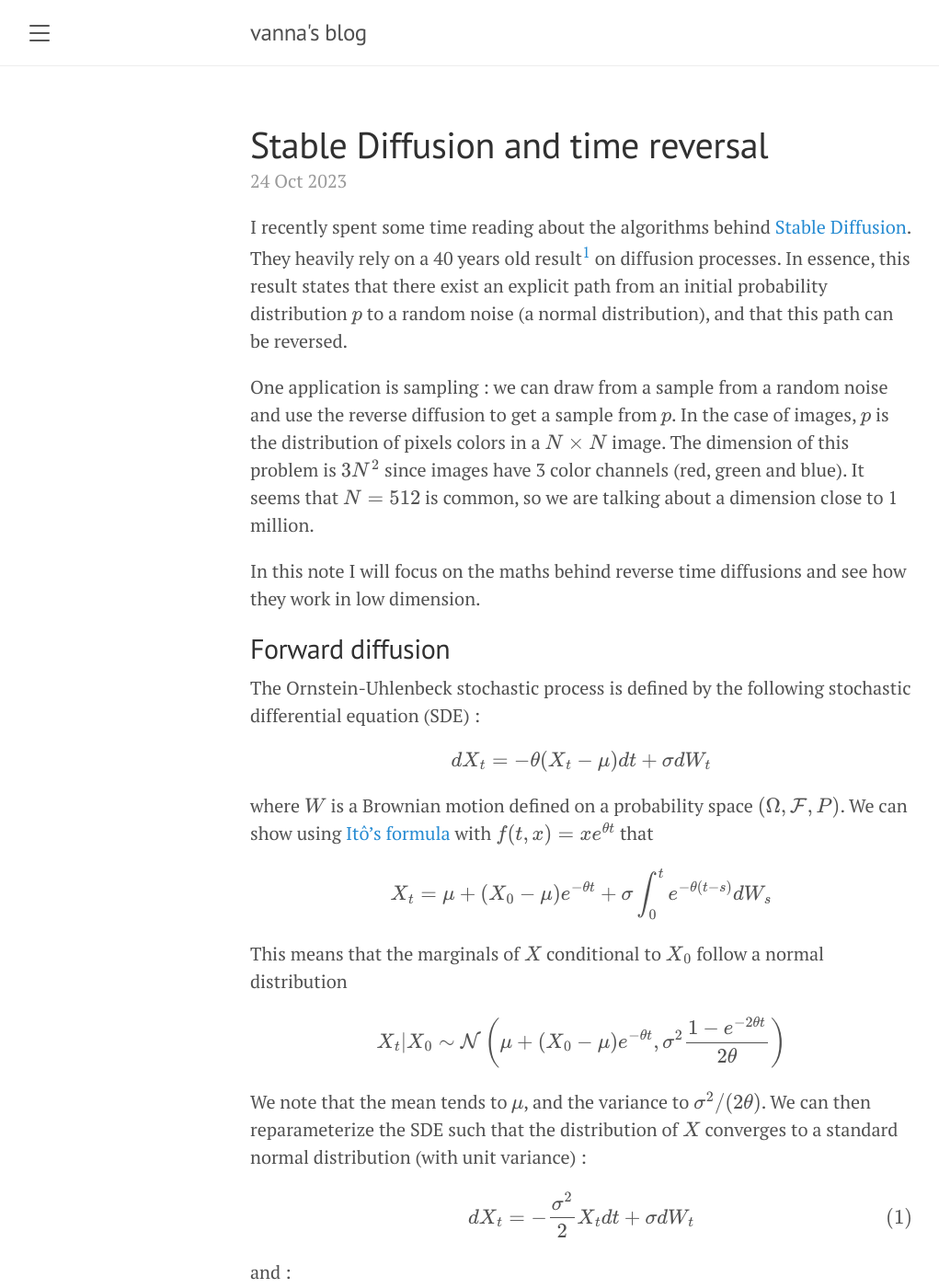
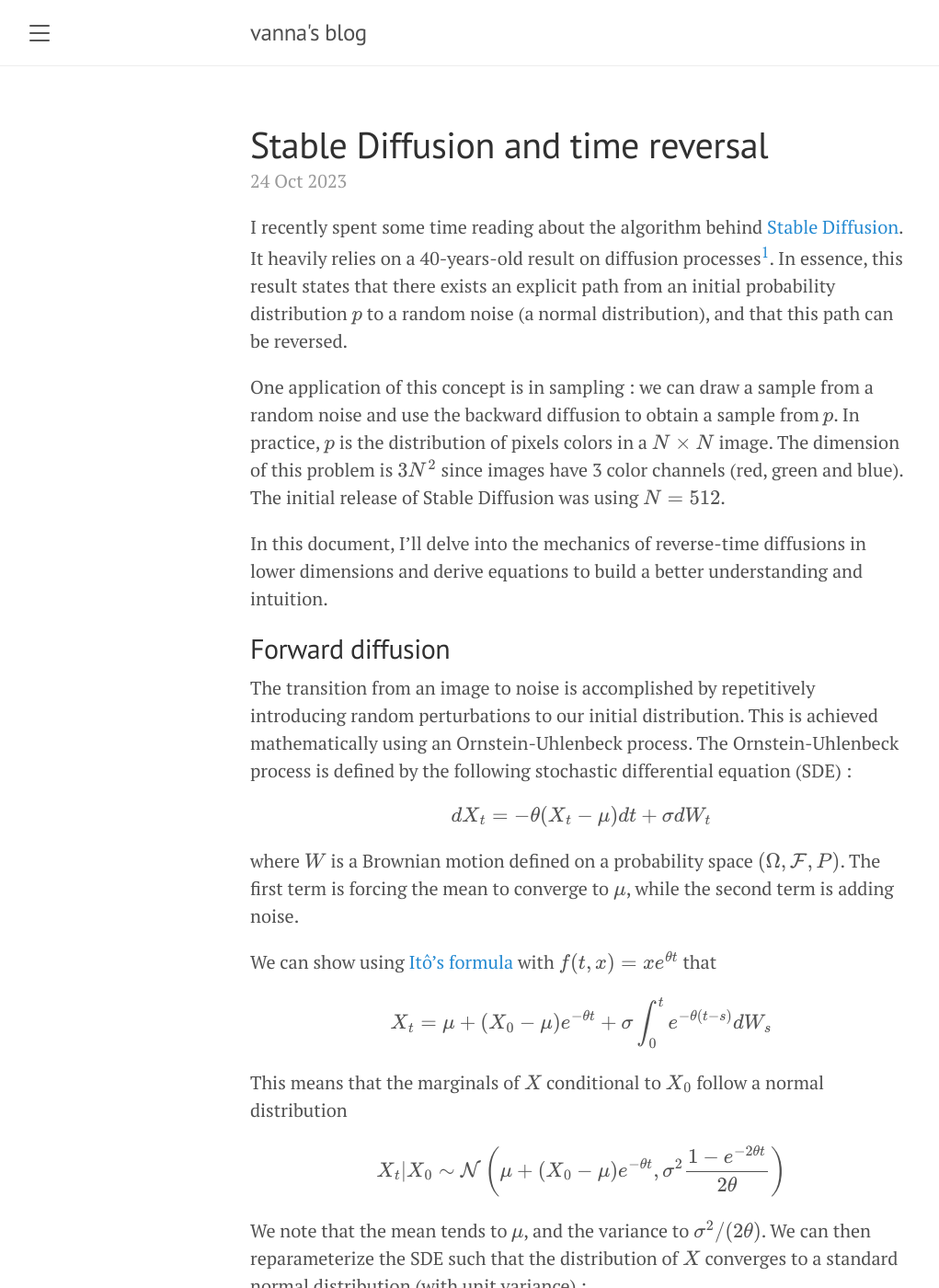
Before and after one commit to v4nn4/v4nn4.github.io, a Jekyll site: the page built from _posts/2023-10-24-stable-diffusion-and-time-reversal.md, in a window 1280 px wide and 1400 px high. Shown: the whole window at 92% size, without its empty margins (8-1029 px from the left). Built offline with Jekyll 4.4.1, drawn with Linux system fonts in a browser that asks for light colours; formulas are drawn with MathJax 3; some of the changed text lies outside the part shown.

Commit message:
Grammar update

```diff
--- a/_posts/2023-10-24-stable-diffusion-and-time-reversal.md
+++ b/_posts/2023-10-24-stable-diffusion-and-time-reversal.md
@@ -3,19 +3,21 @@ layout: post
 title: Stable Diffusion and time reversal
 ---
 
-I recently spent some time reading about the algorithms behind [Stable Diffusion](https://stability.ai/blog/stable-diffusion-public-release). They heavily rely on a 40 years old result[^1] on diffusion processes. In essence, this result states that there exist an explicit path from an initial probability distribution $$p$$ to a random noise (a normal distribution), and that this path can be reversed.
+I recently spent some time reading about the algorithm behind [Stable Diffusion](https://stability.ai/blog/stable-diffusion-public-release). It heavily relies on a 40-years-old result on diffusion processes[^1]. In essence, this result states that there exists an explicit path from an initial probability distribution $$p$$ to a random noise (a normal distribution), and that this path can be reversed.
 
-One application is sampling : we can draw from a sample from a random noise and use the reverse diffusion to get a sample from $$p$$. In the case of images, $$p$$ is the distribution of pixels colors in a $$N \times N$$ image. The dimension of this problem is $$3N^2$$ since images have 3 color channels (red, green and blue). It seems that $$N=512$$ is common, so we are talking about a dimension close to 1 million.
+One application of this concept is in sampling : we can draw a sample from a random noise and use the backward diffusion to obtain a sample from $$p$$. In practice, $$p$$ is the distribution of pixels colors in a $$N \times N$$ image. The dimension of this problem is $$3N^2$$ since images have 3 color channels (red, green and blue). The initial release of Stable Diffusion was using $$N=512$$.
 
-In this note I will focus on the maths behind reverse time diffusions and see how they work in low dimension.
+In this document, I'll delve into the mechanics of reverse-time diffusions in lower dimensions and derive equations to build a better understanding and intuition.
 
 ## Forward diffusion
 
-The Ornstein-Uhlenbeck stochastic process is defined by the following stochastic differential equation (SDE) :
+The transition from an image to noise is accomplished by repetitively introducing random perturbations to our initial distribution. This is achieved mathematically using an Ornstein-Uhlenbeck process. The Ornstein-Uhlenbeck process is defined by the following stochastic differential equation (SDE) :
 
 $$ dX_t = - \theta (X_t - \mu) dt + \sigma dW_t $$
 
-where $$W$$ is a Brownian motion defined on a probability space $$(\Omega, \mathcal{F}, P)$$. We can show using [Itô's formula](https://en.wikipedia.org/wiki/It%C3%B4%27s_lemma) with $$f(t, x) = x e^{\theta t}$$ that
+where $$W$$ is a Brownian motion defined on a probability space $$(\Omega, \mathcal{F}, P)$$. The first term is forcing the mean to converge to $$\mu$$, while the second term is adding noise.
+
+We can show using [Itô's formula](https://en.wikipedia.org/wiki/It%C3%B4%27s_lemma) with $$f(t, x) = x e^{\theta t}$$ that
 
 $$ X_t = \mu + (X_0 - \mu) e^{-\theta t} + \sigma \int_0^t e^{-\theta (t - s)} dW_s $$
 
@@ -36,9 +38,9 @@ At this point we can notice a few things :
 - **Impact of the noise level $$\sigma$$** : the noise (or volatility) parameter $$\sigma$$ has a similar impact on the diffusion as the time $$t$$. Increasing $$\sigma$$ will lead to noise being added faster
 - **Distribution of $$X$$** : the distribution of $$X$$ given $$X_0$$ is normal, but the unconditional distribution is not in general. In the case where $$X_0$$ is itself normal, each step of the diffusion will generate a new normal distribution as we sum independant Gaussian variables together
 
-## Reverse diffusion
+## Backward diffusion
 
-We follow the notations of Haussmann and Pardoux[^7] and define $$\bar{X}_t = X_{1-t}$$ for $$0 \leq t \leq 1$$. It can be shown that the reverse process $$\bar{X}$$ follows the SDE
+We follow the notations of Haussmann and Pardoux[^7] and define $$\bar{X}_t = X_{1-t}$$ for $$0 \leq t \leq 1$$. It can be shown[^1][^7] that the reverse process $$\bar{X}$$ follows the SDE
 
 $$ d\bar{X}_t = \left[ \frac{\sigma^2}{2} \bar{X}_t + \sigma^2 s_{1-t}(\bar{X}_t) \right] dt +  \sigma d\bar{W}_t $$
 
@@ -66,7 +68,7 @@ This method can be very heavy as it needs to operate on the entire dataset at ea
 
 ## Centered Gaussian case
 
-When the initial distribution is Gaussian, the process $$X$$ stays Gaussian, and we get a closed form for the distribution $$p$$. We can then derive the exact mean and variance of the reverse diffusion.
+When the initial distribution is Gaussian, the process $$X$$ stays Gaussian, and we get a closed form for the distribution $$p$$. We can then derive the exact mean and variance of the reverse process.
 
 **Note** : going from a normal distribution to a standard normal distribution can be done in one step : $$X_1 = (X_0 - \mu) / \sigma$$. The following derivation is for learning purpose only!
 
@@ -91,7 +93,7 @@ Some interesting cases :
 - $$\sigma_0^2 < 2$$ means the mean reversion speed is always positive, while when $$\sigma_0^2 \geq 2$$, it can change sign during diffusion
 - $$\sigma_0 = 0$$ leads to a SDE that starts as the forward SDE and tends to a singularity as $$\alpha_{1-t}$$ approaches 1. Indeed, the SDE cannot converge to a constant, as an independent noise is added at each step
 
-The reverse diffusion is an Ornstein-Uhlenbeck process with time dependent parameters. Using Itô's formula again with $$f(t, x) = x e^{\frac{\sigma_0^2}{2}\int_0^t \beta_s ds}$$, we get :
+The backward diffusion is an Ornstein-Uhlenbeck process with time dependent parameters. Using Itô's formula again with $$f(t, x) = x e^{\frac{\sigma_0^2}{2}\int_0^t \beta_s ds}$$, we get :
 
 $$ \bar{X}_t = \bar{X}_0 e^{-\frac{\sigma^2}{2} \int_0^t \beta_s ds} + \sigma \int_0^t e^{-\frac{\sigma^2}{2}\int_s^t \beta_u du} d\bar{W}_s $$
 
@@ -141,7 +143,7 @@ def forward_diffusion_step(
 
 
 dt = T / NB_TIMESTEPS
-sigma = math.sqrt(-math.log(EPS) / T)  # alpha_t = eps
+sigma = math.sqrt(-math.log(EPS) / T)  # alpha_T = eps
 X0 = torch.normal(0, 1, size=(NB_PATHS,))
 X = torch.zeros((NB_TIMESTEPS, NB_PATHS))
 Z = torch.normal(0, 1, size=(NB_TIMESTEPS - 1, NB_PATHS))
```
Also changed, not shown: other parts of _posts/2023-10-24-stable-diffusion-and-time-reversal.md (+2 -2 lines).
